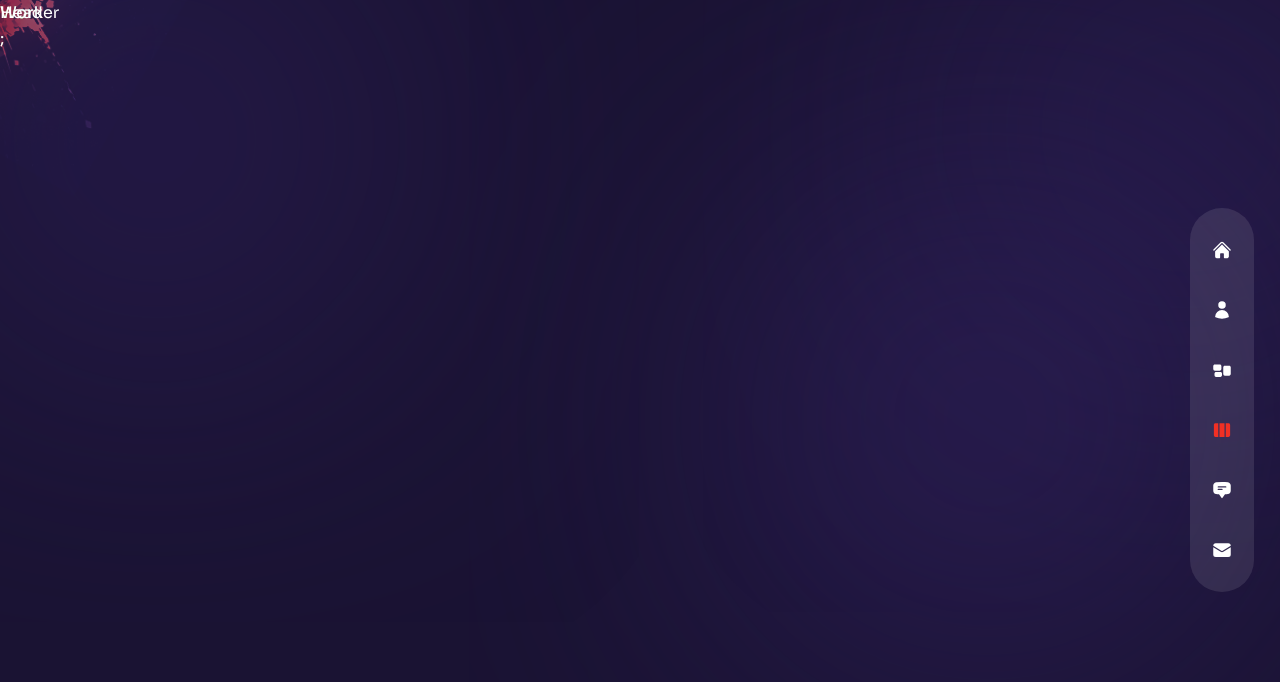
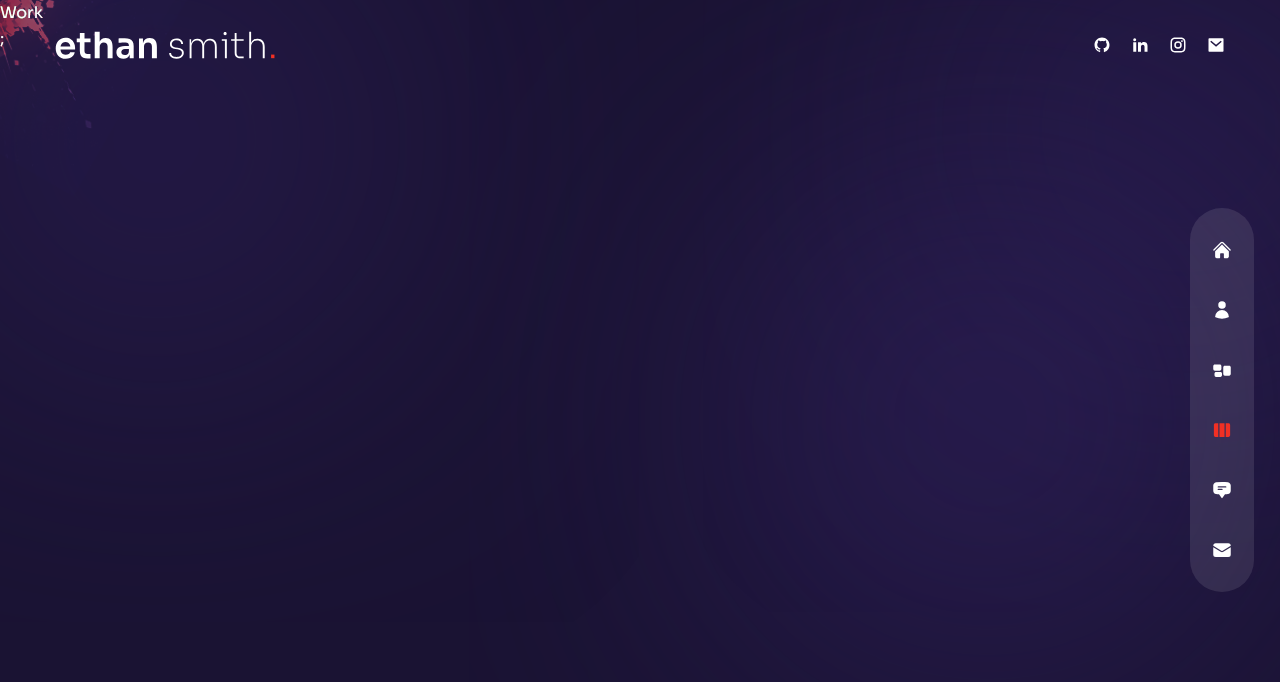
Before and after one commit to Luancss/portfolio-website, a Next.js app: page /work in a window 1280 px wide. Shown: the top 682 px of the page. Built offline with nearby package versions, Linux system fonts and the light colour scheme.

Commit message:
Header complete

```diff
--- a/components/Header.js
+++ b/components/Header.js
@@ -1,5 +1,34 @@
+// next image
+import Image from "next/image";
+
+// next link
+import Link from "next/link";
+
+// components
+import Socials from "../components/Socials";
+
 const Header = () => {
-  return <header className="absolute z-30 w-full">Header</header>;
+  return (
+    <header className="absolute z-30 w-full flex items-center px-16 xl:px-0 xl:h-[90px]">
+      <div className="container mx-auto">
+        <div className="flex flex-col lg:flex-row justify-between items-center gap-y-6 py-8">
+          {/* logo */}
+          <Link href={"/"}>
+            {/* <h1 className="text-4xl flex items-center" priority={true}><b className="px-2">Luan</b><p className="text-accent">Carlos</p></h1> */}
+            <Image
+              src={"/logo.svg"}
+              width={220}
+              height={48}
+              alt=""
+              priority={true}
+            />
+          </Link>
+          {/* socials */}
+          <Socials />
+        </div>
+      </div>
+    </header>
+  );
 };
 
 export default Header;
--- a/components/Socials.js
+++ b/components/Socials.js
@@ -1,5 +1,43 @@
+// links
+import Link from "next/link";
+
+// icons
+import {
+  RiInstagramLine,
+  RiGithubFill,
+  RiMailFill,
+  RiLinkedinFill,
+} from "react-icons/ri";
+
 const Socials = () => {
-  return <div>Socials</div>;
+  return (
+    <div className="flex items-center gap-x-5 text-lg">
+      <Link
+        href={"https://github.com/Luancss"}
+        className="hover:text-accent transition-all duration-300"
+      >
+        <RiGithubFill />
+      </Link>
+      <Link
+        href={"https://www.linkedin.com/in/luan-carlos-30035b246/"}
+        className="hover:text-accent transition-all duration-300"
+      >
+        <RiLinkedinFill />
+      </Link>
+      <Link
+        href={"https://www.instagram.com/luanworth"}
+        className="hover:text-accent transition-all duration-300"
+      >
+        <RiInstagramLine />
+      </Link>
+      <Link
+        href="mailto:luancss.contact@gmail.com"
+        className="hover:text-accent transition-all duration-300"
+      >
+        <RiMailFill />
+      </Link>
+    </div>
+  );
 };
 
 export default Socials;
```
Also changed, not shown: public/Luan Carlos.svg (added).
